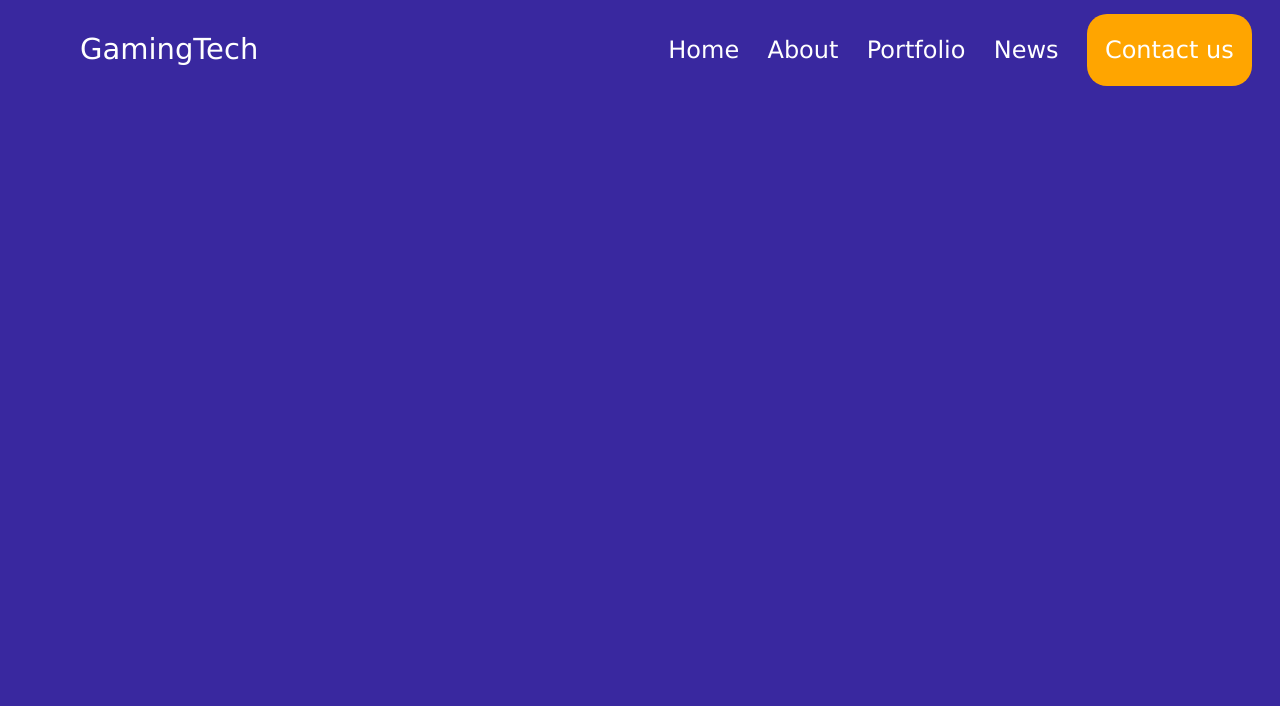
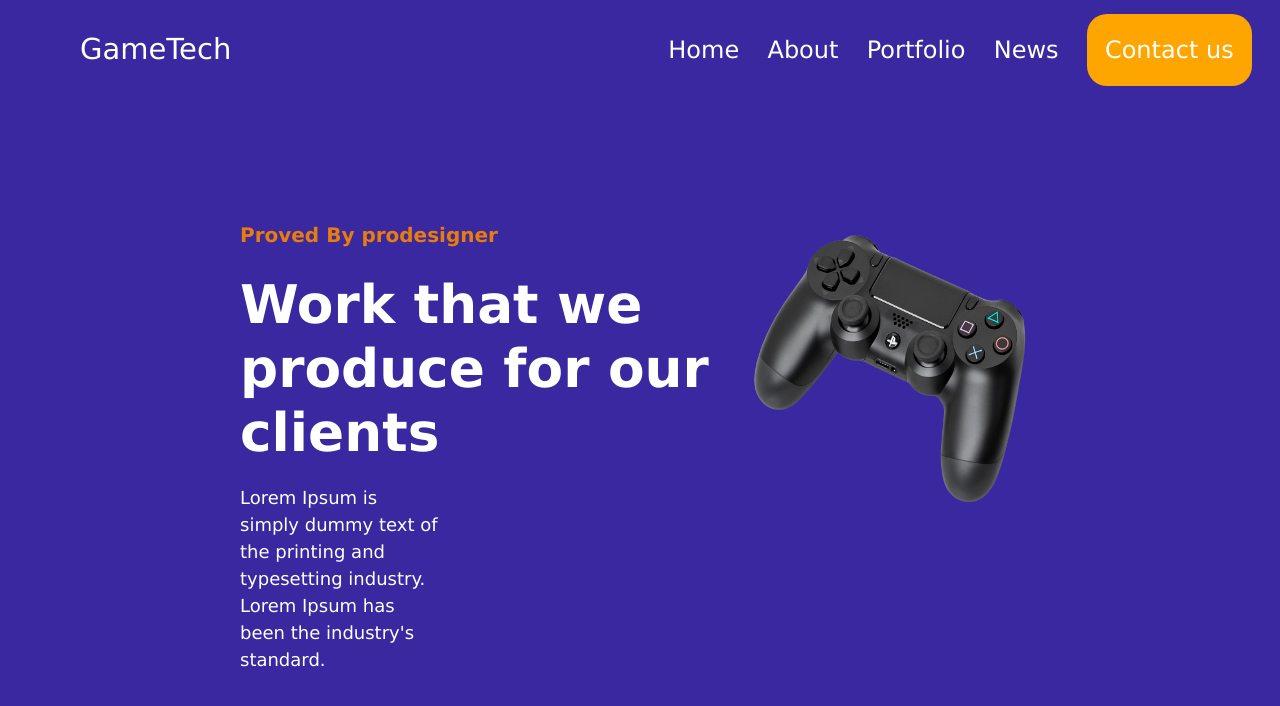
Before and after one commit to YordanDobrev97/gaming-website, a Jekyll site: the page built from index.html, in a window 1280 px wide. Shown: the top 706 px of the page. Built offline with Jekyll 4.4.1, drawn with Linux system fonts in a browser that asks for light colours.

Commit message:
separate as small components

```diff
--- /dev/null
+++ b/_includes/_header.html
@@ -0,0 +1,12 @@
+<header id="header">
+    <section>
+        <p class="proved-by">Proved By prodesigner</p>
+        <h1 class="header-title">Work that we produce for our clients</h1>
+        <p class="description">Lorem Ipsum is simply dummy text of the printing and typesetting industry. Lorem
+            Ipsum has been the industry's standard.</p>
+    </section>
+
+    <section>
+        <img src="../assets/playstation.png" width="300" height="300" />
+    </section>
+</header>
--- /dev/null
+++ b/_includes/_navbar.html
@@ -0,0 +1,11 @@
+
+<nav class="navbar">
+    <a id="logo" href="/">GameTech</a>
+    <ul id="menu">
+        <li class="item">Home</li>
+        <li class="item">About</li>
+        <li class="item">Portfolio</li>
+        <li class="item">News</li>
+        <li id="special-contact" class="item">Contact us</li>
+    </ul>
+</nav>
--- a/_layouts/main.html
+++ b/_layouts/main.html
@@ -1,26 +1,26 @@
 <!DOCTYPE html>
 <html lang="en">
+
 <head>
     <meta charset="UTF-8">
     <meta name="viewport" content="width=device-width, initial-scale=1.0">
     <title>{{ site.title }}</title>
-    <link rel="stylesheet" href="/css/index.css" />
+
+    <link rel="stylesheet" href="/css/variables.css">
+    <link rel="stylesheet" href="/css/typography.css">
     <link rel="stylesheet" href="/css/navbar.css">
-    <link rel="stylesheet" href="/css/typography.css">
-    <link rel="icon" type="image/x-icon" href="https://encrypted-tbn0.gstatic.com/images?q=tbn:ANd9GcT_PhK_mXgh_otNJAz1oapxsSUxEiiu84T9XtZbIG4WIg&s" />
+    <link rel="stylesheet" href="/css/header.css">
+    <link rel="stylesheet" type="text/css" href="/css/index.css" />
+
+    <link rel="icon" type="image/x-icon"
+        href="https://encrypted-tbn0.gstatic.com/images?q=tbn:ANd9GcT_PhK_mXgh_otNJAz1oapxsSUxEiiu84T9XtZbIG4WIg&s" />
 </head>
+
 <body>
-    <nav class="navbar">
-        <a id="logo" href="/">{{site.title}}</a>
-        <ul id="menu">
-            <li class="item">Home</li>
-            <li class="item">About</li>
-            <li class="item">Portfolio</li>
-            <li class="item">News</li>
-            <li id="special-contact" class="item">Contact us</li>
-        </ul>
-    </nav>
+    {% include _navbar.html %}
 
+    {% include _header.html %}
 
 </body>
+
 </html>
--- /dev/null
+++ b/css/header.css
@@ -0,0 +1,23 @@
+
+#header {
+    display: flex;
+    padding: 10em 20em;
+    color: white;
+}
+
+.proved-by {
+    color: #E87D0E;
+    font-size: 20px;
+    font-weight: bold;
+}
+
+.description {
+    max-width: 40%;
+    margin-top: 1em;
+    font-size: 18px;
+}
+
+.header-title {
+    max-width: 12em;
+    font-size: var(--font-size-h1);
+}
--- a/css/index.css
+++ b/css/index.css
@@ -3,7 +3,9 @@ html, body, * {
     padding: 0;
     box-sizing: border-box;
 }
+@import url('variables.css');
 @import url('typography.css');
+@import url('navbar.css');
 
 body {
     background-color: #39289F;
--- a/css/typography.css
+++ b/css/typography.css
@@ -1,5 +1,5 @@
 html {
-    font: 12px/1.5 "Verdana", sans-serif;
+    font: var(--initial-font);
 }
 
 * {
@@ -12,7 +12,7 @@ body, form, input, textarea, option, select {
 }
 
 h1, h2, h3, h4, h5, h6 {
-    line-height: 1.2;
+    line-height: 1.2em;
 }
 
 h1 { font-size: 2.441em; }
--- /dev/null
+++ b/css/variables.css
@@ -0,0 +1,10 @@
+:root {
+    --initial-font: 12px/1.5 "Verdana", sans-serif;
+    --default-line-height: 1.2;
+    --font-size-h1: 4.441em;
+    --font-size-h2: 3.953em;
+    --font-size-h3: 2.563em;
+    --font-size-h4: 1.25em;
+    --font-size-h5: 1em;
+    --font-size-h6: 1em;
+}
```
Also changed, not shown: _includes/navbar.html (deleted), assets/playstation.png (added).
